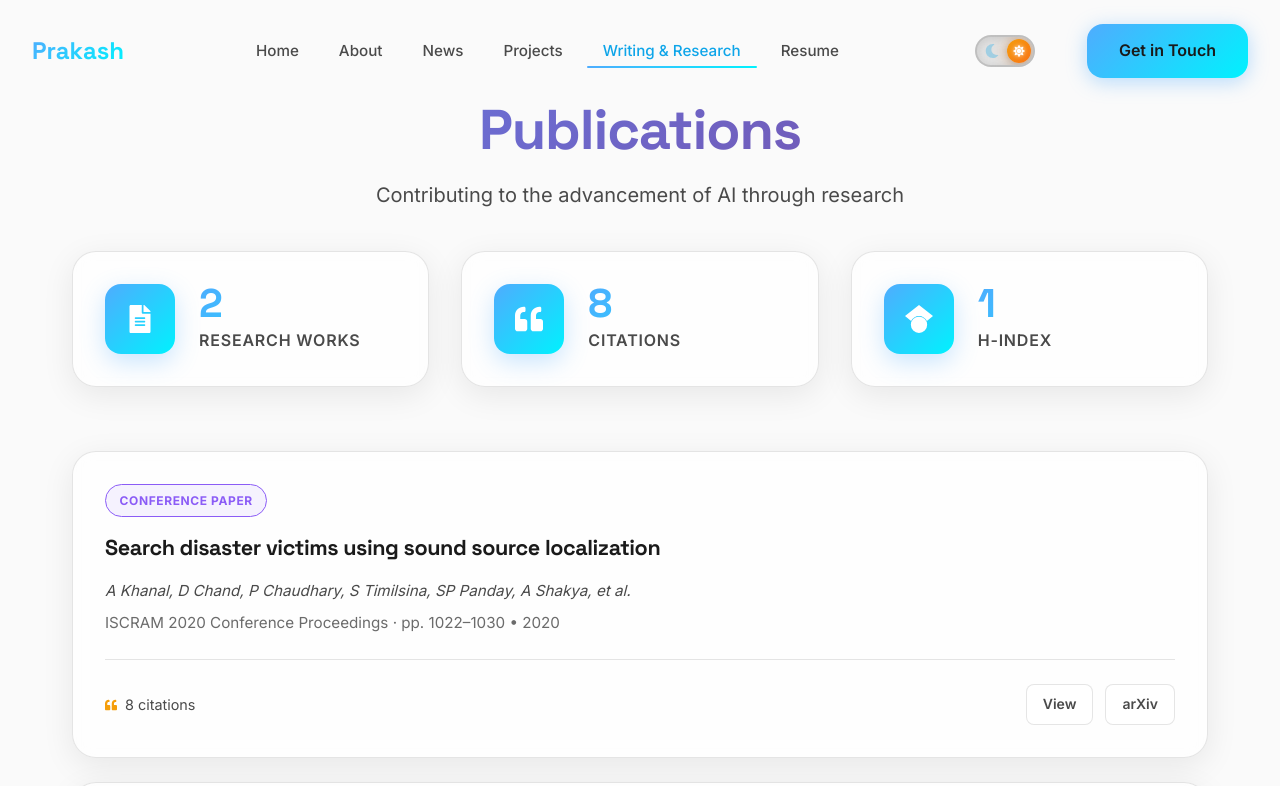
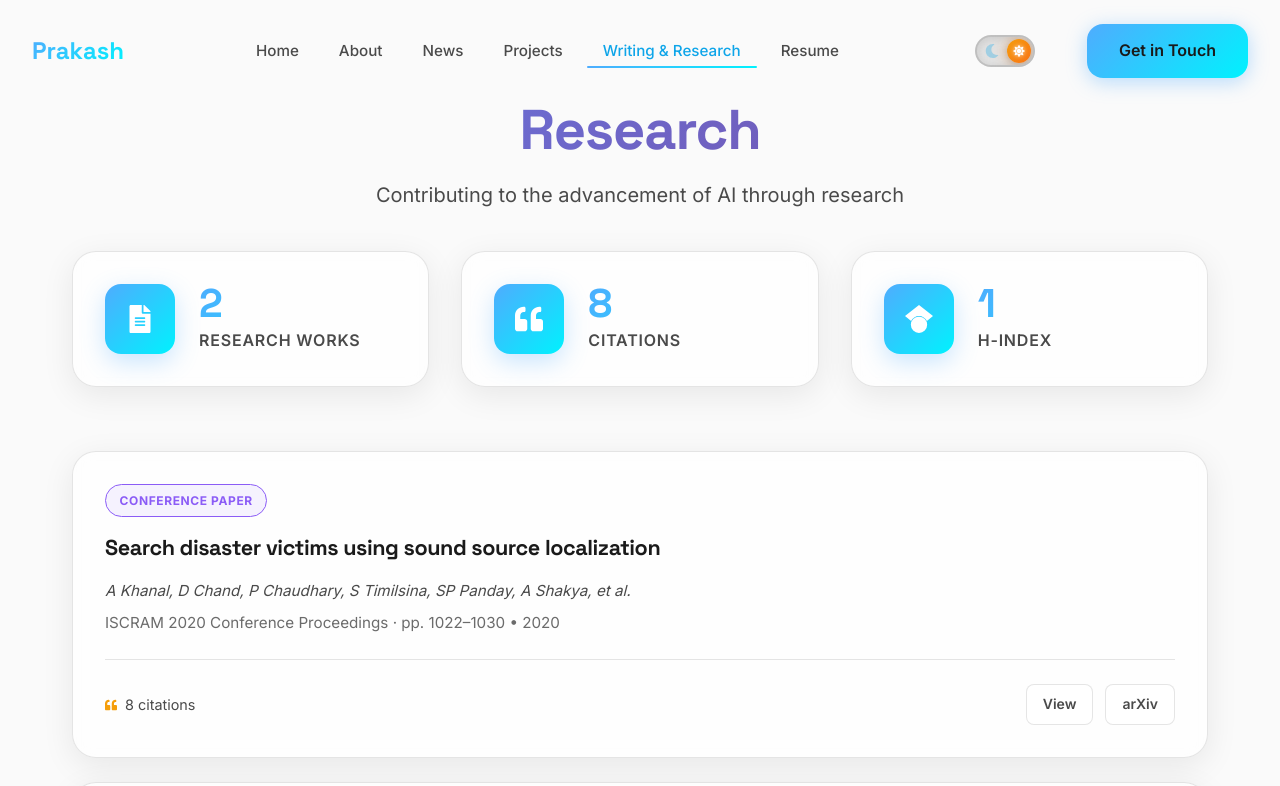
Before and after one commit to connectwithprakash/connectwithprakash.github.io, a React (Vite) app: page /publications in a window 1280 px wide. Shown: the top 786 px of the page. Built offline with nearby package versions, Linux system fonts and the light colour scheme.

Commit message:
fix(research): render records without animation gate

```diff
--- a/src/components/Publications.jsx
+++ b/src/components/Publications.jsx
@@ -1,15 +1,10 @@
 import { motion } from 'framer-motion';
-import { useInView } from 'react-intersection-observer';
+
 import { FaFileAlt, FaQuoteLeft } from 'react-icons/fa';
 import { SiGooglescholar } from 'react-icons/si';
 import './Publications.css';
 
 const Publications = () => {
-  const [ref] = useInView({
-    triggerOnce: true,
-    threshold: 0.1,
-  });
-
   const publications = [
     {
       title: 'Search disaster victims using sound source localization',
@@ -31,17 +26,6 @@ const Publications = () => {
       secondaryUrl: 'https://louis.uah.edu/cgi/viewcontent.cgi?article=1679&context=uah-theses',
     },
   ];
-
-  const containerVariants = {
-    hidden: { opacity: 0 },
-    visible: {
-      opacity: 1,
-      transition: {
-        staggerChildren: 0.1,
-      },
-    },
-  };
-
   const itemVariants = {
     hidden: { y: 20, opacity: 0 },
     visible: {
@@ -54,14 +38,9 @@ const Publications = () => {
   return (
     <section id="publications" className="section publications">
       <div className="container">
-        <motion.div
-          ref={ref}
-          initial="hidden"
-          animate="visible"
-          variants={containerVariants}
-        >
+        <div>
           <motion.div className="section-header" variants={itemVariants}>
-            <h2 className="section-title">Publications</h2>
+            <h2 className="section-title">Research</h2>
             <p className="section-subtitle">
               Contributing to the advancement of AI through research
             </p>
@@ -173,7 +152,7 @@ const Publications = () => {
               <span>Google Scholar</span>
             </motion.a>
           </motion.div>
-        </motion.div>
+        </div>
       </div>
     </section>
   );
```
